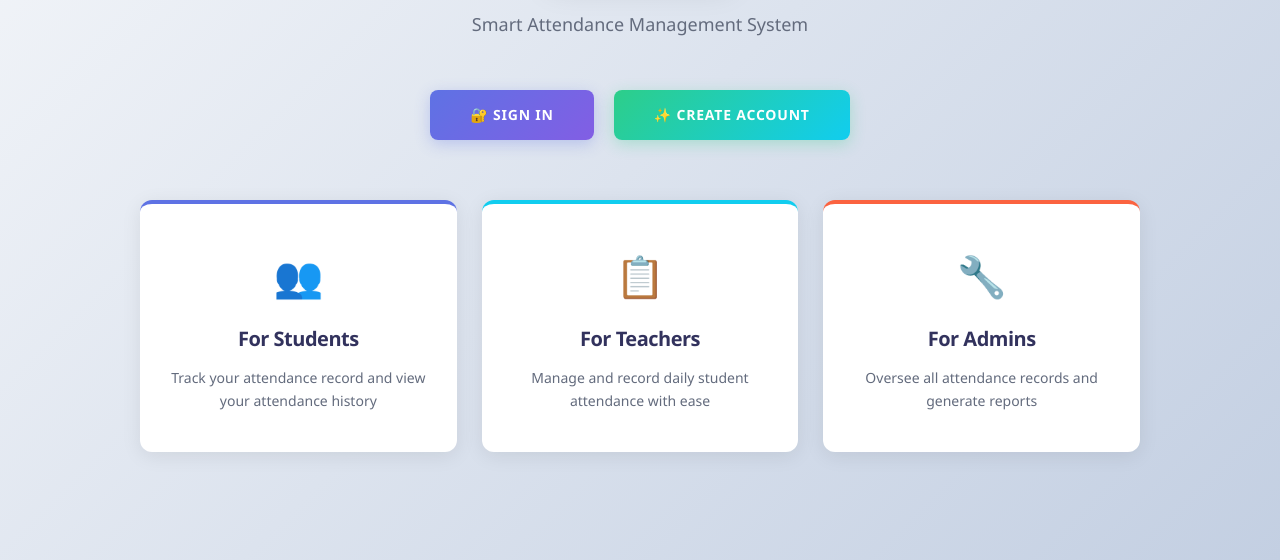
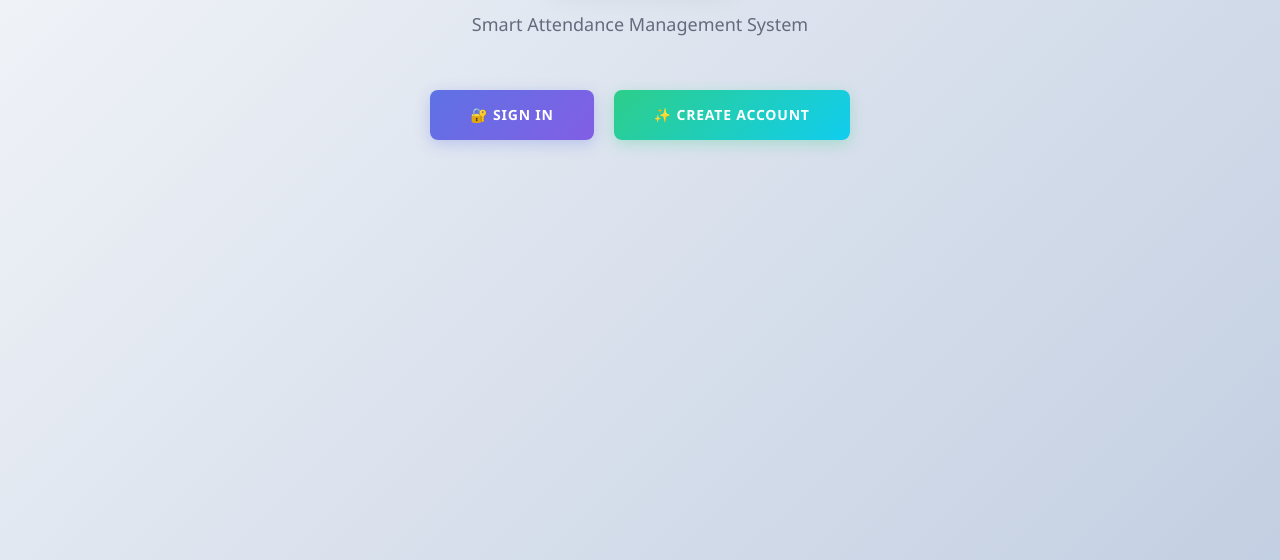
Before and after one commit to shahanashub/RDL-ATTENDANCE, a Flask app: template templates/index.html in a window 1280 px wide. Shown: the part 240-800 px from the top of the page. Run offline with Flask 3, Linux system fonts and the light colour scheme; the template is opened without the code that fills it, so the values that code supplies are empty; some libraries are stand-ins or nearby versions.

Commit message:
Remove secondary role cards from landing page to simplify onboarding

```diff
--- a/templates/index.html
+++ b/templates/index.html
@@ -54,35 +54,6 @@
             </a>
         </div>
 
-        <div
-            style="display: grid; grid-template-columns: repeat(auto-fit, minmax(260px, 1fr)); gap: 25px; max-width: 1000px; margin: 0 auto;">
-            <div style="background: white; padding: 40px 30px; border-radius: 12px; box-shadow: 0 4px 20px rgba(0, 0, 0, 0.08); border-top: 4px solid #5e72e4; transition: all 0.3s ease;"
-                onmouseover="this.style.transform='translateY(-5px)'; this.style.boxShadow='0 8px 25px rgba(0, 0, 0, 0.12)'"
-                onmouseout="this.style.transform='translateY(0)'; this.style.boxShadow='0 4px 20px rgba(0, 0, 0, 0.08)'">
-                <div style="font-size: 40px; margin-bottom: 15px;">👥</div>
-                <h3 style="color: #32325d; margin: 0 0 12px 0; font-size: 20px; font-weight: 700;">For Students</h3>
-                <p style="color: #636b7d; margin: 0; font-size: 14px; line-height: 1.6;">Track your attendance record
-                    and view your attendance history</p>
-            </div>
-
-            <div style="background: white; padding: 40px 30px; border-radius: 12px; box-shadow: 0 4px 20px rgba(0, 0, 0, 0.08); border-top: 4px solid #11cdef; transition: all 0.3s ease;"
-                onmouseover="this.style.transform='translateY(-5px)'; this.style.boxShadow='0 8px 25px rgba(0, 0, 0, 0.12)'"
-                onmouseout="this.style.transform='translateY(0)'; this.style.boxShadow='0 4px 20px rgba(0, 0, 0, 0.08)'">
-                <div style="font-size: 40px; margin-bottom: 15px;">📋</div>
-                <h3 style="color: #32325d; margin: 0 0 12px 0; font-size: 20px; font-weight: 700;">For Teachers</h3>
-                <p style="color: #636b7d; margin: 0; font-size: 14px; line-height: 1.6;">Manage and record daily student
-                    attendance with ease</p>
-            </div>
-
-            <div style="background: white; padding: 40px 30px; border-radius: 12px; box-shadow: 0 4px 20px rgba(0, 0, 0, 0.08); border-top: 4px solid #fb6340; transition: all 0.3s ease;"
-                onmouseover="this.style.transform='translateY(-5px)'; this.style.boxShadow='0 8px 25px rgba(0, 0, 0, 0.12)'"
-                onmouseout="this.style.transform='translateY(0)'; this.style.boxShadow='0 4px 20px rgba(0, 0, 0, 0.08)'">
-                <div style="font-size: 40px; margin-bottom: 15px;">🔧</div>
-                <h3 style="color: #32325d; margin: 0 0 12px 0; font-size: 20px; font-weight: 700;">For Admins</h3>
-                <p style="color: #636b7d; margin: 0; font-size: 14px; line-height: 1.6;">Oversee all attendance records
-                    and generate reports</p>
-            </div>
-        </div>
     </div>
 </body>
 
```
